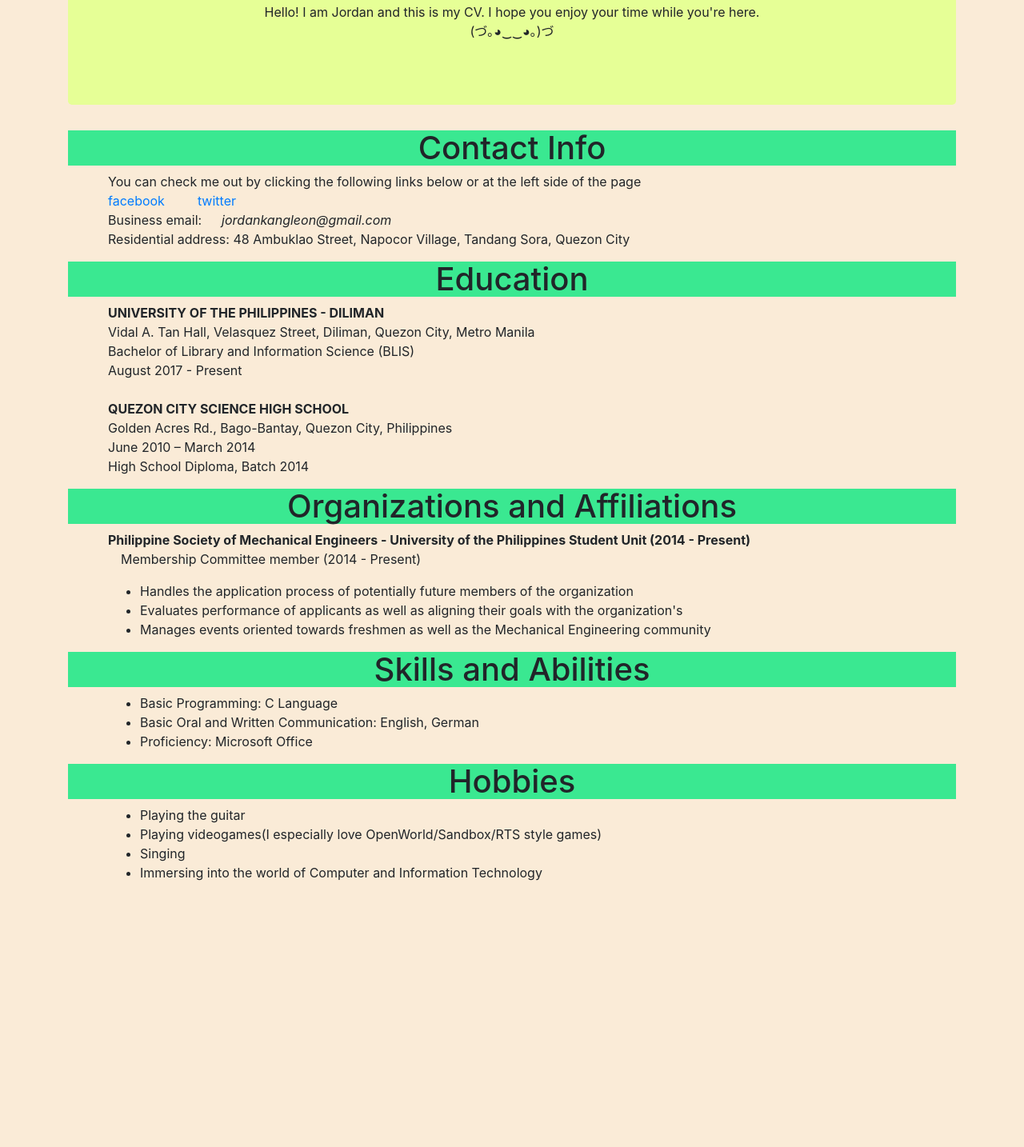
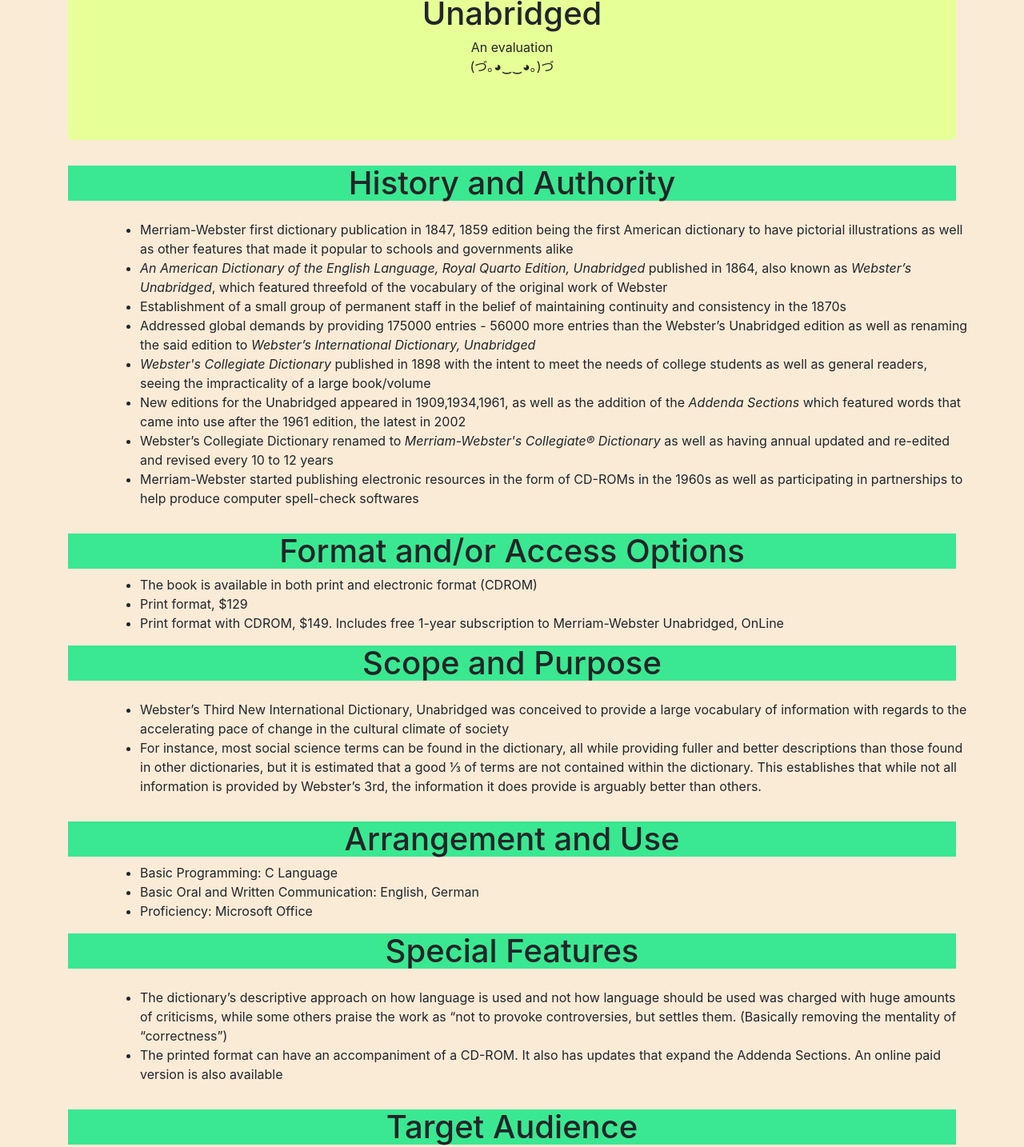
Before and after one commit to MWalnuts/webster, a plain HTML site: page index.html in a window 1280 px wide. Shown: the part 257-1691 px from the top of the page at 80% size. Before the commit the page ends 1376 px from the top, so only its background shows below. Drawn offline with Linux system fonts and the light colour scheme.

Commit message:
Update index.html

```diff
--- a/index.html
+++ b/index.html
@@ -21,41 +21,50 @@
 				<br><br><br><br><br><br>
 	<div class="container">
 			<div id="starter" class="jumbotron">
-			<h1> Jordan R. Kangleon</h1>
-			<p>Hello! I am Jordan and this is my CV. I hope you enjoy your time while you're here.<br>(づ｡◕‿‿◕｡)づ</p>
+			<h1> Webster's Third New International Dictionary, Unabridged</h1>
+			<p>An evaluation<br>(づ｡◕‿‿◕｡)づ</p>
 			</div>
 
-			<h3> Contact Info</h3>
+			<h3>History and Authority</h3>
 
 			<div class="row">
 
-			<p>You can check me out by clicking the following links below or at the left side of the page<br>
-			<a href="https://www.facebook.com/MidnightWalnut" target="_blank">facebook</a>
-			&emsp;&emsp; <a href="https://twitter.com/StealthSphere" target="_blank">twitter</a>
-			<br>
-			Business email: &emsp; <em>jordankangleon@gmail.com</em><br>Residential address: 48 Ambuklao Street, Napocor Village, Tandang Sora, Quezon City</p>
+			<p>
+			<ul>
+						<li>Merriam-Webster first dictionary publication in 1847, 1859 edition being the first American dictionary to have pictorial illustrations as well as other features that made it popular to schools and governments alike</li>
+						<li><em>An American Dictionary of the English Language, Royal Quarto Edition, Unabridged</em> published in 1864, also known as <em>Webster’s Unabridged</em>, which featured threefold of the vocabulary of the original work of Webster</li>
+						<li>Establishment of a small group of permanent staff in the belief of maintaining continuity and consistency in the 1870s</li>
+						<li>Addressed global demands by providing 175000 entries - 56000 more entries than the Webster’s Unabridged edition as well as renaming the said edition to <em>Webster’s International Dictionary, Unabridged</em></li>
+						<li><em>Webster's Collegiate Dictionary</em> published in 1898 with the intent to meet the needs of college students as well as general readers, seeing the impracticality of a large book/volume</li>
+						<li>New editions for the Unabridged appeared in 1909,1934,1961, as well as the addition of the <em>Addenda Sections</em> which featured words that came into use after the 1961 edition, the latest in 2002</li>
+						<li>Webster’s Collegiate Dictionary renamed to <em>Merriam-Webster's Collegiate® Dictionary</em> as well as having annual updated and re-edited and revised every 10 to 12 years</li>
+						<li>Merriam-Webster started publishing electronic resources in the form of CD-ROMs in the 1960s as well as participating in partnerships to help produce computer spell-check softwares</li>
+						</ul>
+
+						</p>
 			</div>
 
-			<h3>Education</h3>
+			<h3>Format and/or Access Options</h3>
 
 			<div class="row">
-					<p><b>UNIVERSITY OF THE PHILIPPINES - DILIMAN</b><br>Vidal A. Tan Hall, Velasquez Street, Diliman, Quezon City, Metro Manila<br>Bachelor of Library and Information Science (BLIS)<br>August 2017 - Present<br><br><b>QUEZON CITY SCIENCE HIGH SCHOOL</b><br>Golden Acres Rd., Bago-Bantay, Quezon City, Philippines<br>June 2010 – March 2014<br>High School Diploma, Batch 2014
+					<p>
+					<ul>
+					<li>The book is available in both print and electronic format (CDROM)</li>
+					<li>Print format, $129</li>
+					<li>Print format with CDROM, $149. Includes free 1-year subscription to Merriam-Webster Unabridged, OnLine </li>
+					</ul>
 					</p>
 
 
 			</div>
 
-			<h3> Organizations and Affiliations</h3>
+			<h3>Scope and Purpose</h3>
 
 			<div class="row">
 					<p>
-
-					<b>Philippine Society of Mechanical Engineers - University of the Philippines Student Unit (2014 - Present)</b><br>
-					&emsp;Membership Committee member (2014 - Present)
 					<ul>
-						<li>Handles the application process of potentially future members of the organization</li>
-						<li>Evaluates performance of applicants as well as aligning their goals with the organization's</li>
-						<li>Manages events oriented towards freshmen as well as the Mechanical Engineering community</li>
+						<li>Webster’s Third New International Dictionary, Unabridged was conceived to provide a large vocabulary of information with regards to the accelerating pace of change in the cultural climate of society</li>
+						<li>For instance, most social science terms can be found in the dictionary, all while providing fuller and better descriptions than those found in other dictionaries, but it is estimated that a good ⅓ of terms are not contained within the dictionary. This establishes that while not all information is provided by Webster’s 3rd, the information it does provide is arguably better than others.</li>
 						</ul>
 					</p>
 			</div>
@@ -63,7 +72,7 @@
 
 
 
-			<h3>Skills and Abilities</h3>
+			<h3>Arrangement and Use</h3>
 
 			<div class="row">
 					<p>
@@ -75,15 +84,33 @@
 					</p>
 			</div>
 
-			<h3>Hobbies</h3>
+			<h3>Special Features</h3>
 
 			<div class="row">
 					<p>
 						<ul>
-						<li>Playing the guitar</li>
-						<li>Playing videogames(I especially love OpenWorld/Sandbox/RTS style games)</li>
-						<li>Singing</li>
-						<li>Immersing into the world of Computer and Information Technology</li>
+						<li>The dictionary’s descriptive approach on how language is used and not how language should be used was charged with huge amounts of criticisms, while some others praise the work as “not to provoke controversies, but settles them. (Basically removing the mentality of “correctness”)</li>
+						<li>The printed format can have an accompaniment of a CD-ROM. It also has updates that expand the Addenda Sections. An online paid version is also available</li>
+						</ul>
+					</p>
+			</div>
+
+			<h3>Target Audience</h3>
+
+			<div class="row">
+					<p>
+						<ul>
+						<li>The dictionary’s target audience is practically every age group there is- from eager students, up to (interested) adults</li>
+						</ul>
+					</p>
+			</div>
+
+			<h3>An Evaluation of the Reference Source</h3>
+
+			<div class="row">
+					<p>
+						<ul>
+						<li>The book is heavy, making it quite hard to use. The book is not made for mobility; however, Merriam-Webster has given users a solution to mobility problems. The company offers their customers a CDROM version of the book, as well as an online version which is the most ideal for those who constantly need access to the dictionary’s resources.</li>
 						</ul>
 					</p>
 			</div>
```
